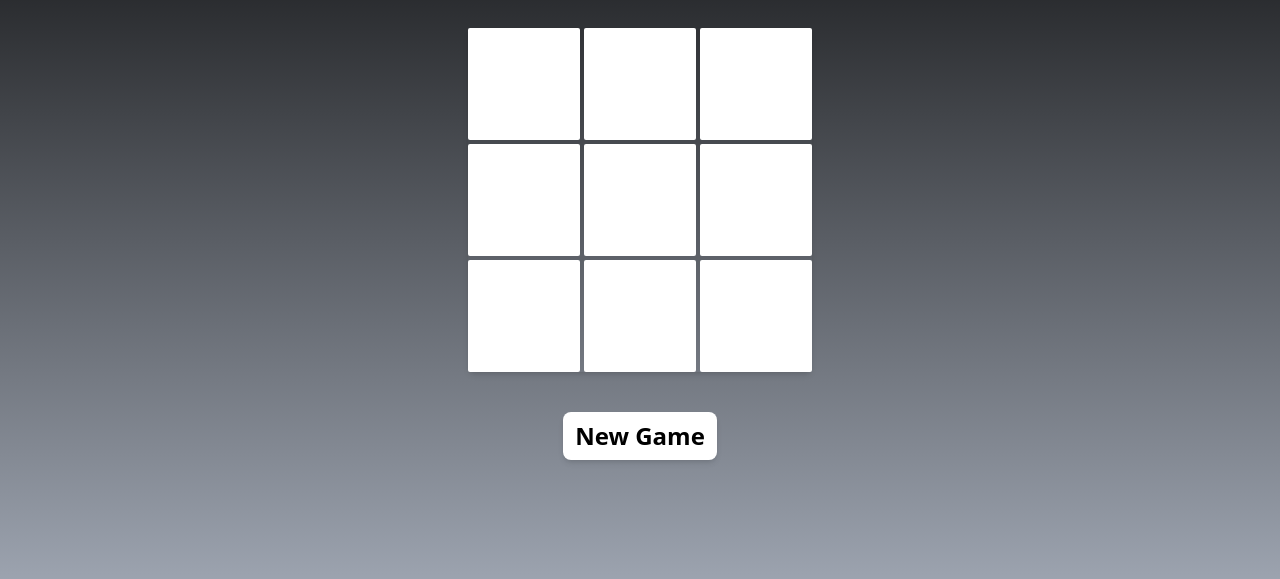
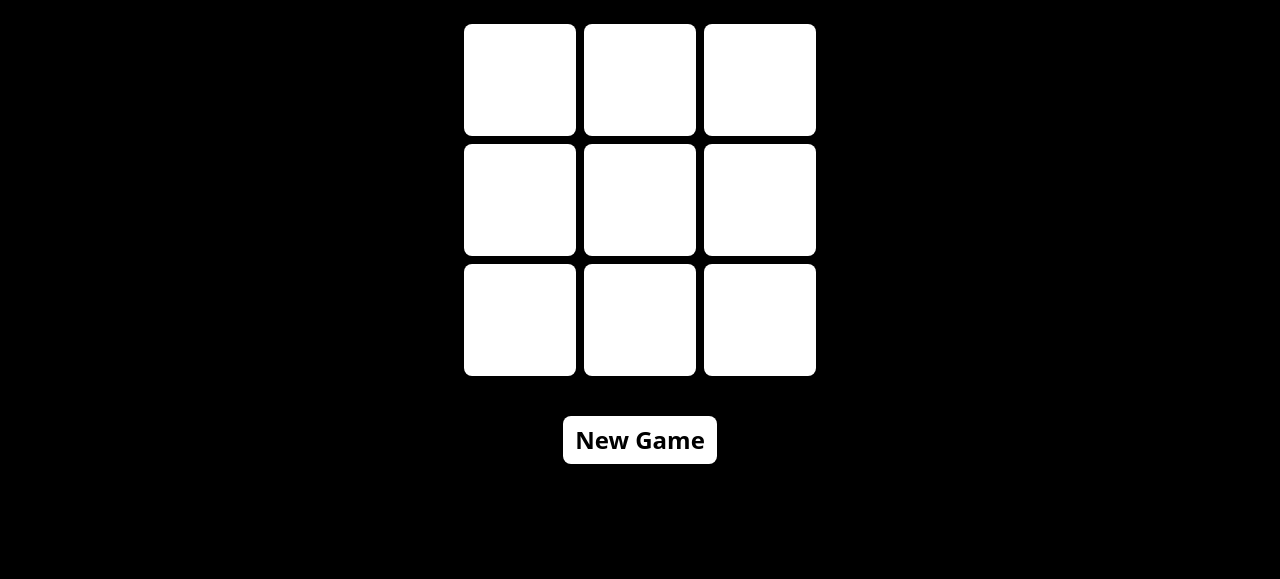
Before and after one commit to rishi0810/TicTacToe_JS, a plain HTML site: page index.html in a window 1280 px wide. Shown: the part 221-800 px from the top of the page. Drawn offline with nearby package versions, Linux system fonts and the light colour scheme.

Commit message:
Update index.html
Some UI changes

```diff
--- a/index.html
+++ b/index.html
@@ -3,69 +3,69 @@
   <head>
     <meta charset="UTF-8" />
     <meta name="viewport" content="width=device-width, initial-scale=1.0" />
-    <title>Document</title>
-    <script src="https://cdn.tailwindcss.com"></script>
-    <script defer src = "script.js"> </script>
+    <title>Tic-Tac-Toe</title>
+      <script src="https://cdn.tailwindcss.com"></script>
+    <script defer src="script.js"></script>
   </head>
   <body
-    class="w-full h-screen bg-slate-500 flex flex-col justify-center items-center space-y-10 bg-gradient-to-t from-gray-400 to-black"
+    class="w-full h-screen flex flex-col justify-center items-center space-y-10 bg-black"
   >
     <div
       class="font-bold font-serif text-[60px] p-rounded-md winner text-white"
     >
       Tic Tac Toe
     </div>
-    <div class="rounded-md shadow-md grid grid-cols-3 gap-1 holder">
+    <div class="rounded-md shadow-md grid grid-cols-3 gap-2 holder">
       <button
-        class="bg-white m-0 p-0 w-28 h-28 text-3xl font-semibold font-mono flex justify-center items-center rounded-sm hover:bg-slate-300 disabled:opacity-35 matrix"
+        class="bg-white m-0 p-0 w-28 h-28 text-4xl font-semibold font-mono flex justify-center items-center rounded-lg hover:bg-slate-300 disabled:opacity-65 matrix"
         data-row="0"
         data-col="0"
         id="index-1"
       ></button>
       <button
-        class="bg-white m-0 p-0 w-28 h-28 text-3xl font-semibold font-mono flex justify-center items-center rounded-sm hover:bg-slate-300 disabled:opacity-35 matrix"
+        class="bg-white m-0 p-0 w-28 h-28 text-4xl font-semibold font-mono flex justify-center items-center rounded-lg hover:bg-slate-300 disabled:opacity-65 matrix"
         data-row="0"
         data-col="1"
         id="index-2"
       ></button>
       <button
-        class="bg-white m-0 p-0 w-28 h-28 text-3xl font-semibold font-mono flex justify-center items-center rounded-sm hover:bg-slate-300 disabled:opacity-35 matrix"
+        class="bg-white m-0 p-0 w-28 h-28 text-4xl font-semibold font-mono flex justify-center items-center rounded-lg hover:bg-slate-300 disabled:opacity-65 matrix"
         data-row="0"
         data-col="2"
         id="index-3"
       ></button>
       <button
-        class="bg-white m-0 p-0 w-28 h-28 text-3xl font-semibold font-mono flex justify-center items-center rounded-sm hover:bg-slate-300 disabled:opacity-35 matrix"
+        class="bg-white m-0 p-0 w-28 h-28 text-4xl font-semibold font-mono flex justify-center items-center rounded-lg hover:bg-slate-300 disabled:opacity-65 matrix"
         data-row="1"
         data-col="0"
         id="index-4"
       ></button>
       <button
-        class="bg-white m-0 p-0 w-28 h-28 text-3xl font-semibold font-mono flex justify-center items-center rounded-sm hover:bg-slate-300 disabled:opacity-35 matrix"
+        class="bg-white m-0 p-0 w-28 h-28 text-4xl font-semibold font-mono flex justify-center items-center rounded-lg hover:bg-slate-300 disabled:opacity-65 matrix"
         data-row="1"
         data-col="1"
         id="index-5"
       ></button>
       <button
-        class="bg-white m-0 p-0 w-28 h-28 text-3xl font-semibold font-mono flex justify-center items-center rounded-sm hover:bg-slate-300 disabled:opacity-35 matrix"
+        class="bg-white m-0 p-0 w-28 h-28 text-4xl font-semibold font-mono flex justify-center items-center rounded-lg hover:bg-slate-300 disabled:opacity-65 matrix"
         data-row="1"
         data-col="2"
         id="index-6"
       ></button>
       <button
-        class="bg-white m-0 p-0 w-28 h-28 text-3xl font-semibold font-mono flex justify-center items-center rounded-sm hover:bg-slate-300 disabled:opacity-35 matrix"
+        class="bg-white m-0 p-0 w-28 h-28 text-4xl font-semibold font-mono flex justify-center items-center rounded-lg hover:bg-slate-300 disabled:opacity-65 matrix"
         data-row="2"
         data-col="0"
         id="index-7"
       ></button>
       <button
-        class="bg-white m-0 p-0 w-28 h-28 text-3xl font-semibold font-mono flex justify-center items-center rounded-sm hover:bg-slate-300 disabled:opacity-35 matrix"
+        class="bg-white m-0 p-0 w-28 h-28 text-4xl font-semibold font-mono flex justify-center items-center rounded-lg hover:bg-slate-300 disabled:opacity-65 matrix"
         data-row="2"
         data-col="1"
         id="index-8"
       ></button>
       <button
-        class="bg-white m-0 p-0 w-28 h-28 text-3xl font-semibold font-mono flex justify-center items-center rounded-sm hover:bg-slate-300 disabled:opacity-35 matrix"
+        class="bg-white m-0 p-0 w-28 h-28 text-4xl font-semibold font-mono flex justify-center items-center rounded-lg hover:bg-slate-300 disabled:opacity-65 matrix"
         data-row="2"
         data-col="2"
         id="index-9"
```
